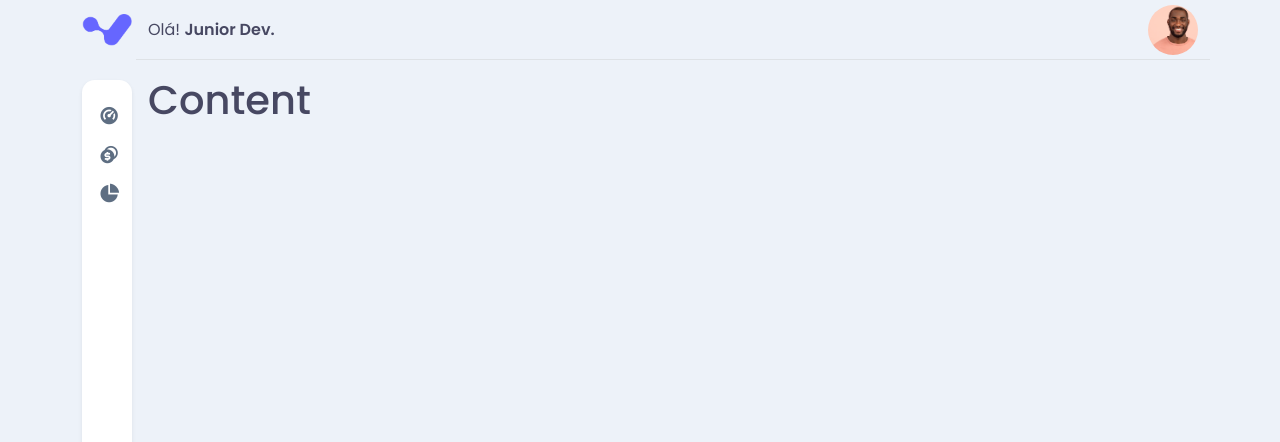
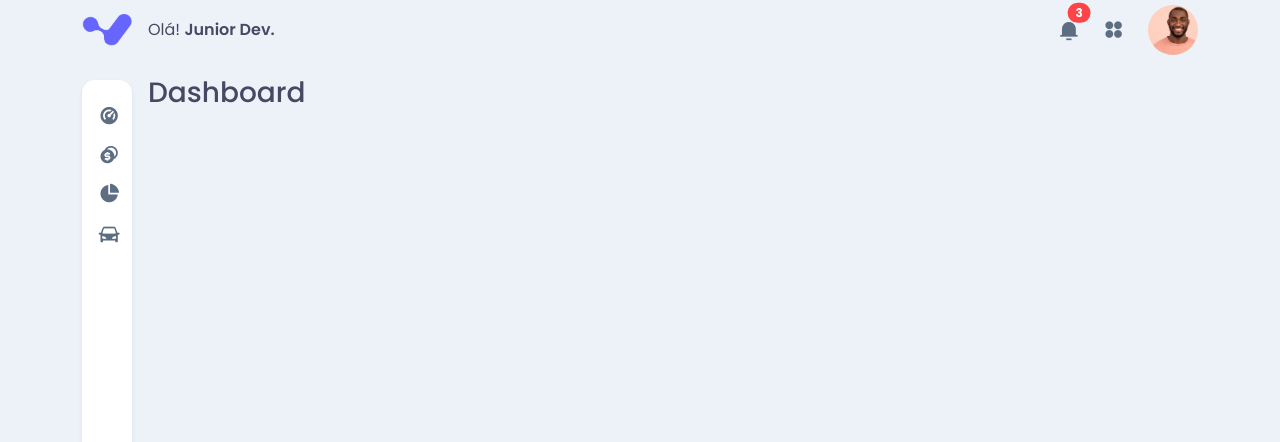
Before and after one commit to adryel97/vision-car, a PHP site: page / in a window 1280 px wide. Shown: the top 442 px of the page. Run offline with PHP 8.4, Linux system fonts and the light colour scheme; some libraries are stand-ins or nearby versions.

Commit message:
template criado

```diff
--- a/index.php
+++ b/index.php
@@ -15,7 +15,7 @@
         <?php require './view/templates/header.php' ?>
         <?php require './view/templates/navbar.php' ?>
         <main class="content ps-3 pe-3 pb-4" style="">
-            <h1>Content</h1>
+            <h3>Dashboard</h1>
         </main>
         <?php require './view/templates/footer.php' ?>
     </div>
--- a/view/templates/header.php
+++ b/view/templates/header.php
@@ -3,11 +3,22 @@
         <img src="img/logo/logo_vision.png" width="50px">
     </a>
     <div class="w-100 ps-3">
-        <div class="d-flex row row-cols-2 align-items-center content__header border-bottom">
+        <div class="d-flex row row-cols-2 align-items-center content__header">
             <div class="col">
                 <p class="m-0">Olá! <span class="fw-semibold">Junior Dev.</span></p>
             </div>
             <div class="col d-flex justify-content-end">
+                <div class="d-flex align-items-center me-4">
+                    <div class="position-relative text-gray" style="padding: 2px 0px 0px 0;">
+                        <i class="ri-notification-3-fill" style="font-size: 1.3rem"></i>
+                        <span class="position-absolute top-0 start-100 translate-middle badge rounded-pill bg-danger">
+                            3
+                        </span>
+                    </div>
+                </div>
+                <div class="d-flex align-items-center">
+                    <i class="ri-apps-2-fill me-4 text-gray" style="font-size: 1.3rem"></i>
+                </div>
                 <div>
                     <img src="upload/avatar/avatar.png" width="50px" height="50px" style="border-radius: 50%; object-fit: cover" alt="">
                 </div>
--- a/view/templates/navbar.php
+++ b/view/templates/navbar.php
@@ -61,6 +61,14 @@
                     </li>
                 </ul>
             </li>
+            <li class="nav-item mb-2">
+                <a href="#" class="d-flex flex-row flex-nowrap align-items-center">
+                    <i class="ri-roadster-fill center-icon text-gray icon__navbar"></i>
+                    <span class="list_description ms-2 text-gray fw-semibold">
+                        Veículos
+                    </span>
+                </a>
+            </li>
         </ul>
     </div>
 </nav>
```
